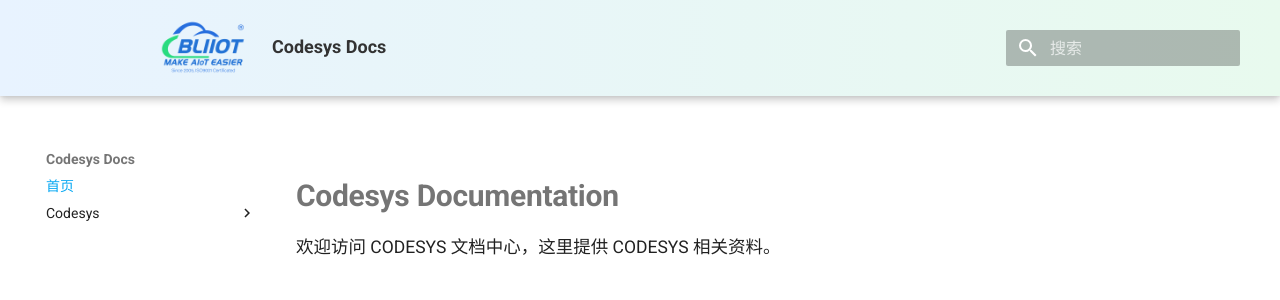
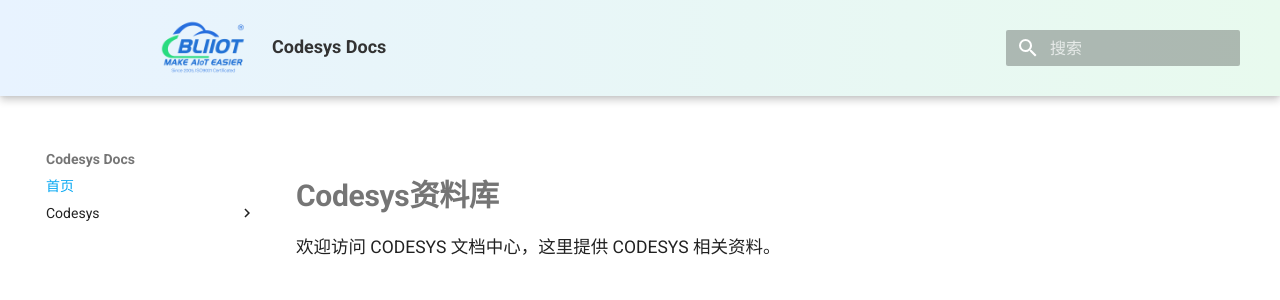
Before and after one commit to Beilai-Technology/codesys, an MkDocs documentation site: the page built from docs/index.md, in a window 1280 px wide. Shown: the top 300 px of the page. Built offline with MkDocs 1.6.1 and Material for MkDocs 9.7.7, drawn with Linux system fonts in a browser that asks for light colours.

Commit message:
Update index.md

```diff
--- a/docs/index.md
+++ b/docs/index.md
@@ -1,3 +1,3 @@
-# Codesys Documentation
+# Codesys资料库
 
 欢迎访问 CODESYS 文档中心，这里提供 CODESYS 相关资料。
```
